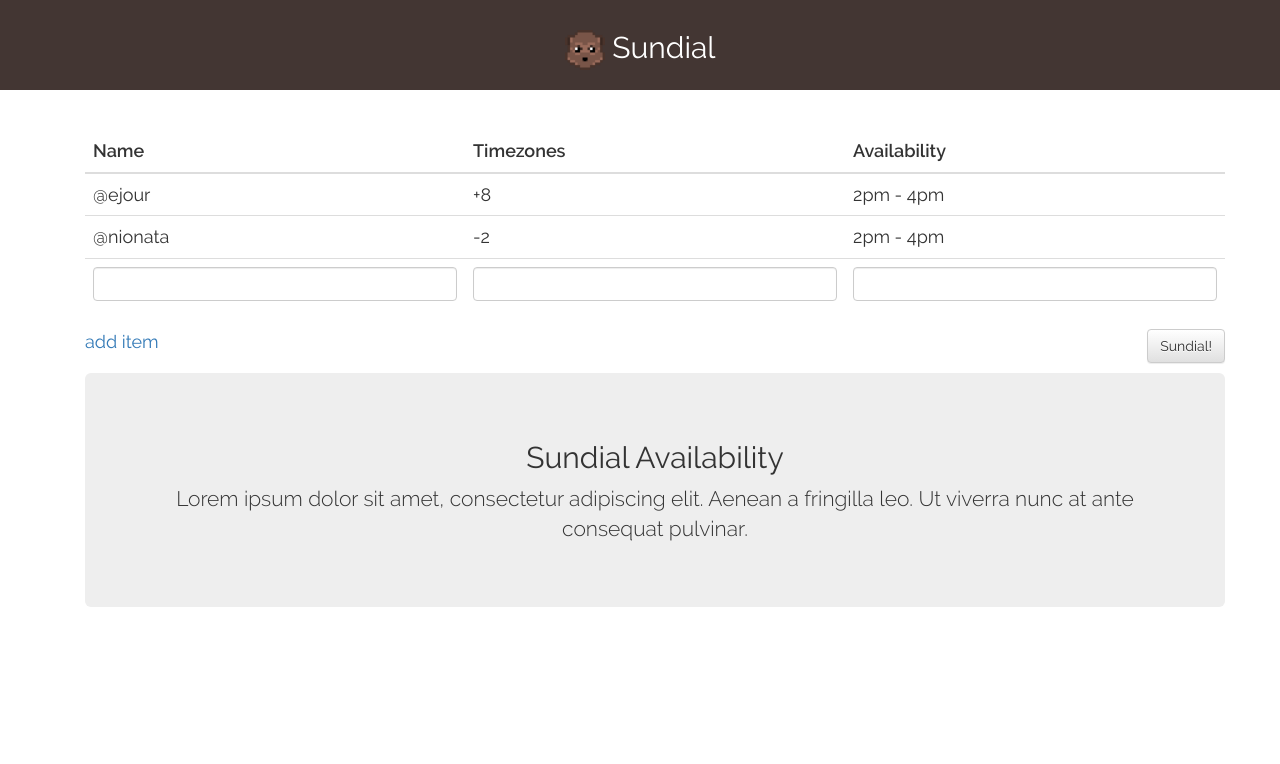
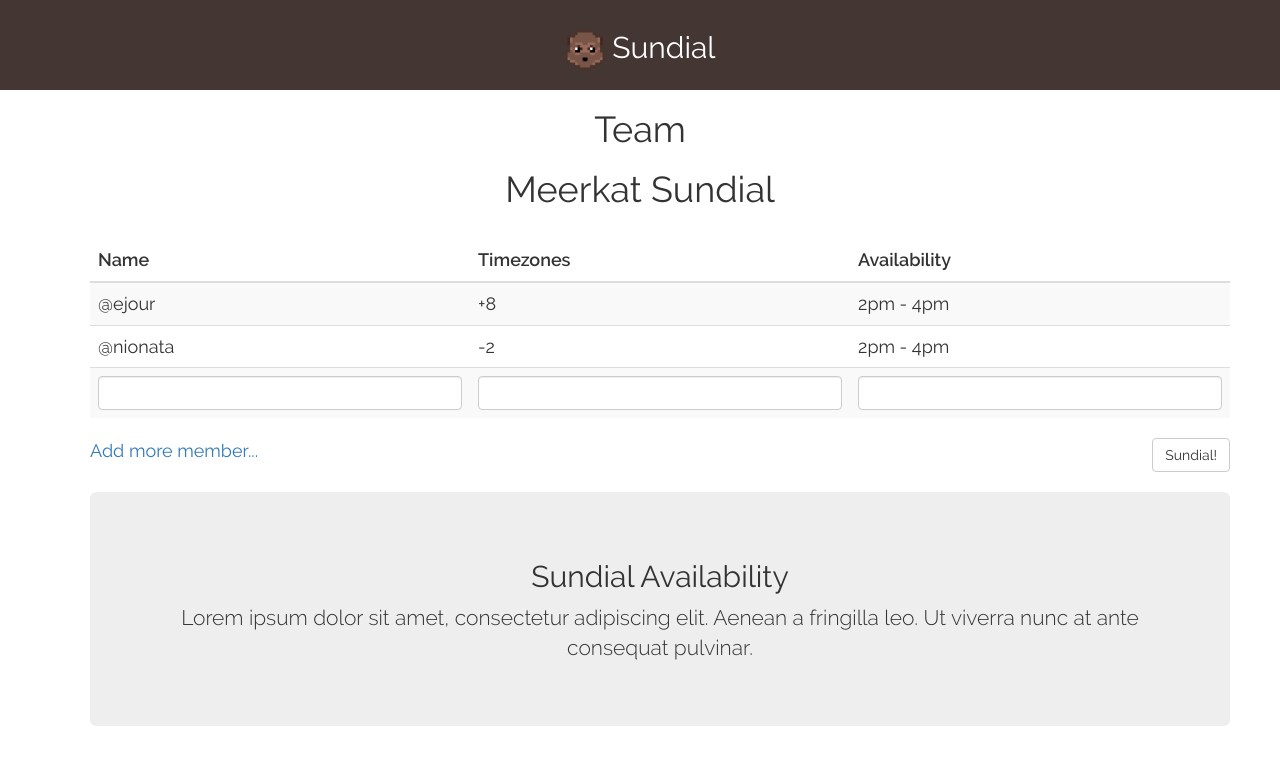
Before and after one commit to nionata/Sundial, a React (Create React App) app: page / in a window 1280 px wide. Shown: the top 764 px of the page. Built offline with nearby package versions, Linux system fonts and the light colour scheme.

Commit message:
migrated import bootstrap from index.js to App.js

```diff
--- a/src/assets/styles/App.css
+++ b/src/assets/styles/App.css
@@ -1,29 +1,31 @@
-
-.container {
-  margin: 10px;
-}
-
+/********/
+/*HEADER*/
+/********/
 .App-logo {
   /*animation: App-logo-spin infinite 20s linear;*/
   height: 40px;
 }
 
 .App-header {
-
   padding: 10px;
   background-color: #433633;
   color: white;
 }
 
+
+/******/
+/*BODY*/
+/******/
 .App-body {
   font-size: large;
   padding: 20px;
 }
 
-.header-title{
-  display: inline;
+.App-input-board-container{
+  margin-bottom:20px;
+}
 
-}
+
 
 @keyframes App-logo-spin {
   from { transform: rotate(0deg); }
--- a/src/components/App.js
+++ b/src/components/App.js
@@ -2,7 +2,9 @@ import React, { Component } from 'react';
 import sundialLogo from '../assets/images/favicon-32x32.png';
 import InputBoardContainer from '../containers/InputBoardContainer';
 import ResultBoardContainer from '../containers/ResultBoardContainer';
-import '../assets/styles/App.css';
+import 'bootstrap/dist/css/bootstrap.css'
+import '../assets/styles/App.css'
+
 
 class App extends Component {
   render() {
@@ -11,9 +13,16 @@ class App extends Component {
         <div className="App-header text-center ">
           <h2> <img src={sundialLogo} className="App-logo " alt="logo" /> Sundial</h2>
         </div>
-        <div className="App-body container">
-          <InputBoardContainer />
+        <div className="text-center">
+          <h1>Team</h1>
+          <h1>Meerkat Sundial</h1>
+        </div>
+        <div className="container App-body">
+          <div className="App-input-board-container">
+            <InputBoardContainer />
+          </div>
           <ResultBoardContainer />
+
         </div>
       </div>
     );
--- a/src/components/InputBoard.js
+++ b/src/components/InputBoard.js
@@ -21,7 +21,7 @@ class InputBoard extends React.Component {
         )
     }
 
-    handleAddItem(e){
+    handleAddItem(e) {
         e.preventDefault()
         this.setState({
             toggleAddItem: !this.state.toggleAddItem
@@ -31,7 +31,8 @@ class InputBoard extends React.Component {
     render() {
         return (
             <div className="container">
-                <table className="table table-stripe">
+
+                <table className="table table-striped">
                     <thead>
                         <tr>
                             <th>Name</th>
@@ -53,7 +54,7 @@ class InputBoard extends React.Component {
                         {this.state.toggleAddItem ? this.renderInputForm() : null}
                     </tbody>
                 </table>
-                <a href="#" onClick={this.handleAddItem}>add item</a>
+                <a href="#" onClick={this.handleAddItem}>Add more member...</a>
                 <button type="button" className="btn btn-default pull-right">Sundial!</button>
             </div>
         )
--- a/src/index.js
+++ b/src/index.js
@@ -9,8 +9,6 @@ import rootReducer from './reducers'
 import teams from './testData/teams'
 
 //import styles
-import 'bootstrap/dist/css/bootstrap.css'
-import 'bootstrap/dist/css/bootstrap-theme.css'
 import './index.css'
 
 const defaultState = {
```
